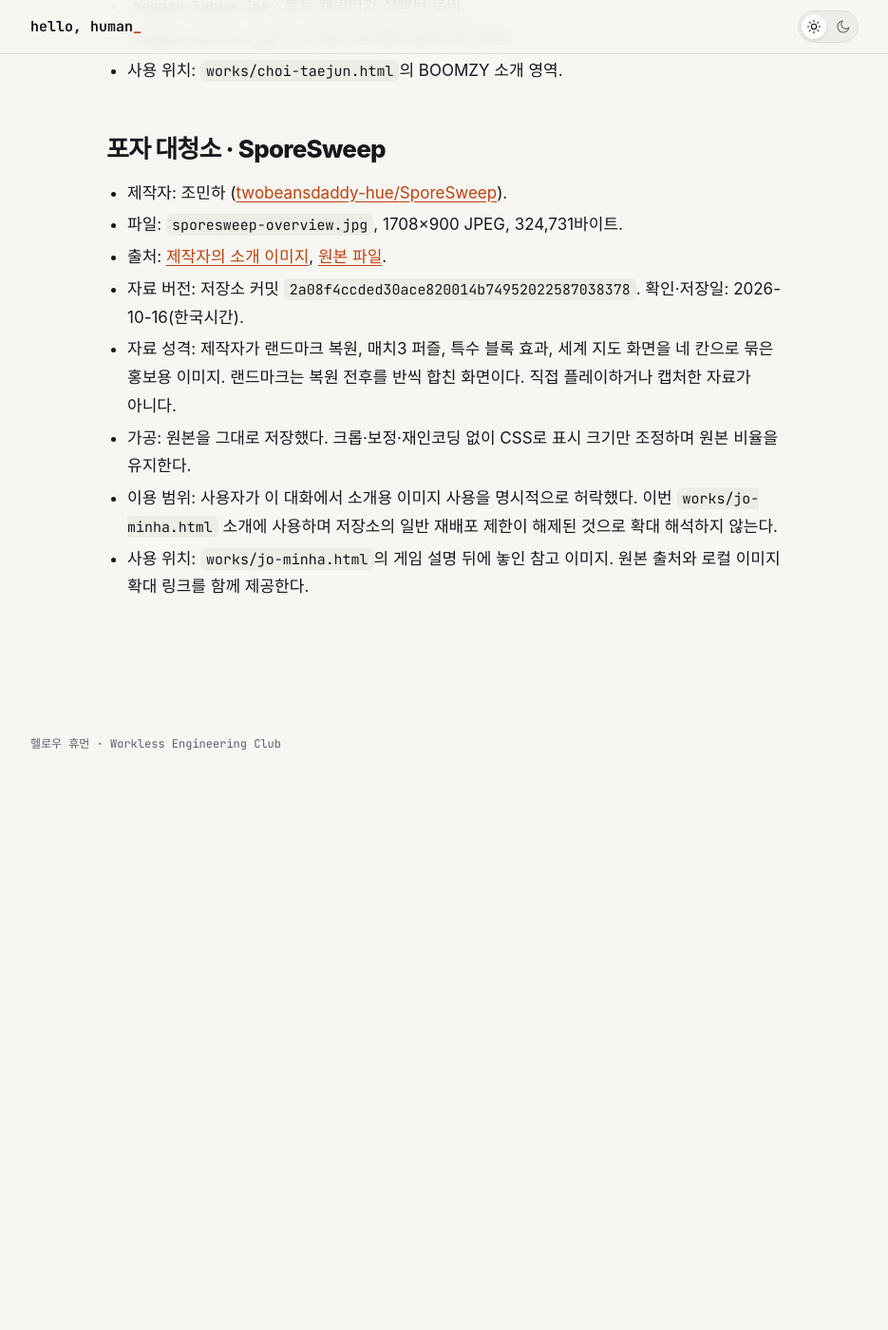
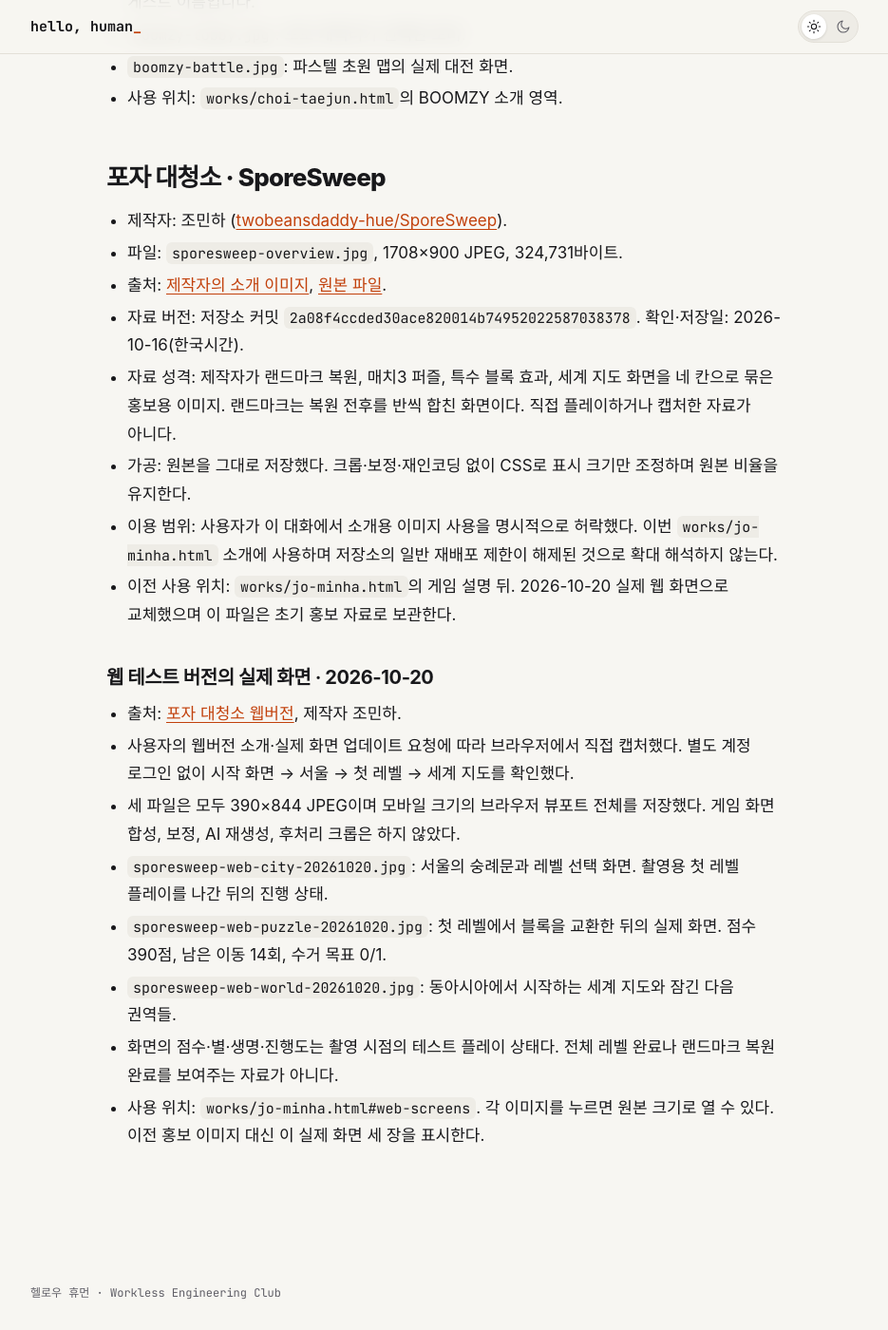
Before and after one commit to SoorimSun/hello-human, a Jekyll site: the page built from assets/works/README.md, in a window 1280 px wide and 1400 px high, scrolled down 1898 px. Shown: the whole window at 95% size, without its empty margins (172-1107 px from the left). Built offline with Jekyll 4.4.1, drawn with Linux system fonts in a browser that asks for light colours; some web fonts are replaced; our own code applies the rules of GitHub Pages for plain Markdown files; before the commit the page ends 2720 px from its top, so only the background shows below that; some of the changed text lies outside the part shown.

Commit message:
docs(works): update SporeSweep showcase with playable web version

```diff
--- a/assets/works/README.md
+++ b/assets/works/README.md
@@ -2,7 +2,7 @@
 
 아래 최태준의 작업물 이미지는 2026-10-11(한국시간)에 실제 서비스에서 직접 캡처한 JPEG입니다. 기본 크기는 1280×720이며, 스크롤 영역을 캡처한 코스피 맵은 1265×712, 부동산맵은 1265×988입니다. 이미지 편집이나 게임 화면 합성 없이 사용하며, 원본을 새 탭에서 열 수 있도록 연결합니다. 화면에 보이는 시장 수치와 게임 상태는 촬영 시점 기준입니다.
 
-포자 대청소는 제작자가 제공한 홍보 이미지이며 별도 출처와 이용 범위를 해당 절에 기록했습니다.
+포자 대청소는 제작자 제공 홍보 이미지와 직접 캡처한 웹버전 화면을 구분해 출처와 이용 범위를 해당 절에 기록했습니다.
 
 ## K-Stock Hub
 
@@ -58,4 +58,15 @@
 - 자료 성격: 제작자가 랜드마크 복원, 매치3 퍼즐, 특수 블록 효과, 세계 지도 화면을 네 칸으로 묶은 홍보용 이미지. 랜드마크는 복원 전후를 반씩 합친 화면이다. 직접 플레이하거나 캡처한 자료가 아니다.
 - 가공: 원본을 그대로 저장했다. 크롭·보정·재인코딩 없이 CSS로 표시 크기만 조정하며 원본 비율을 유지한다.
 - 이용 범위: 사용자가 이 대화에서 소개용 이미지 사용을 명시적으로 허락했다. 이번 `works/jo-minha.html` 소개에 사용하며 저장소의 일반 재배포 제한이 해제된 것으로 확대 해석하지 않는다.
-- 사용 위치: `works/jo-minha.html`의 게임 설명 뒤에 놓인 참고 이미지. 원본 출처와 로컬 이미지 확대 링크를 함께 제공한다.
+- 이전 사용 위치: `works/jo-minha.html`의 게임 설명 뒤. 2026-10-20 실제 웹 화면으로 교체했으며 이 파일은 초기 홍보 자료로 보관한다.
+
+### 웹 테스트 버전의 실제 화면 · 2026-10-20
+
+- 출처: [포자 대청소 웹버전](https://play.code404.app/), 제작자 조민하.
+- 사용자의 웹버전 소개·실제 화면 업데이트 요청에 따라 브라우저에서 직접 캡처했다. 별도 계정 로그인 없이 시작 화면 → 서울 → 첫 레벨 → 세계 지도를 확인했다.
+- 세 파일은 모두 390×844 JPEG이며 모바일 크기의 브라우저 뷰포트 전체를 저장했다. 게임 화면 합성, 보정, AI 재생성, 후처리 크롭은 하지 않았다.
+- `sporesweep-web-city-20261020.jpg`: 서울의 숭례문과 레벨 선택 화면. 촬영용 첫 레벨 플레이를 나간 뒤의 진행 상태.
+- `sporesweep-web-puzzle-20261020.jpg`: 첫 레벨에서 블록을 교환한 뒤의 실제 화면. 점수 390점, 남은 이동 14회, 수거 목표 0/1.
+- `sporesweep-web-world-20261020.jpg`: 동아시아에서 시작하는 세계 지도와 잠긴 다음 권역들.
+- 화면의 점수·별·생명·진행도는 촬영 시점의 테스트 플레이 상태다. 전체 레벨 완료나 랜드마크 복원 완료를 보여주는 자료가 아니다.
+- 사용 위치: `works/jo-minha.html#web-screens`. 각 이미지를 누르면 원본 크기로 열 수 있다. 이전 홍보 이미지 대신 이 실제 화면 세 장을 표시한다.
--- a/index.html
+++ b/index.html
@@ -303,14 +303,14 @@
         <div class="member-work-intro">
           <p class="member-work-byline">조민하의 작업물</p>
           <h3>퍼즐을 풀고,<br>도시를 되살리다.</h3>
-          <p>퍼즐에서 모은 별로 도시를 복원하는 모바일 게임 포자 대청소. AI로 그림과 소리를 만들고, iOS에서 Android까지 이어간 제작 과정을 만나보세요.</p>
-          <span class="member-work-cta">포자 대청소 구경하기 <span aria-hidden="true">→</span></span>
+          <p>퍼즐에서 모은 별로 도시를 복원하는 포자 대청소. 이제 테스트용 웹버전에서 먼저 플레이할 수 있습니다. 실제 게임 화면과 AI 제작 이야기를 만나보세요.</p>
+          <span class="member-work-cta">실제 화면과 웹 플레이 안내 <span aria-hidden="true">→</span></span>
         </div>
         <ul class="member-work-list" aria-label="포자 대청소 소개">
           <li><span>SporeSweep</span><small>매치3 퍼즐 · 랜드마크 복원</small></li>
           <li><span>세계 여행</span><small>8개 권역 · 24개 도시 · 380개 레벨</small></li>
-          <li><span>iOS</span><small>출시를 위한 계정 준비 중</small></li>
-          <li><span>Android</span><small>Kotlin 전환 · 출시 전 테스트 중</small></li>
+          <li><span>웹 테스트</span><small>지금 플레이 가능 · 실제 광고 없음</small></li>
+          <li><span>iOS</span><small>앱스토어 출시 준비 중</small></li>
         </ul>
       </a>
 
--- a/works/jo-minha.html
+++ b/works/jo-minha.html
@@ -5,10 +5,10 @@
 <meta name="viewport" content="width=device-width, initial-scale=1">
 <meta name="robots" content="noindex, nofollow, noarchive">
 <title>조민하의 작업물 · 포자 대청소 · 헬로우 휴먼</title>
-<meta name="description" content="조민하의 모바일 퍼즐 게임 포자 대청소(SporeSweep). AI로 만든 그림과 소리, 24개 도시와 380개 레벨, Swift에서 Kotlin으로 이어진 제작 여정을 소개합니다. 현재 출시 준비 중입니다.">
+<meta name="description" content="조민하의 퍼즐 게임 포자 대청소(SporeSweep)를 이제 웹에서 먼저 만나보세요. 실제 플레이 화면과 AI 제작 과정을 소개합니다. 앱스토어 출시 전 테스트용 웹으로, 제작자 안내에 따르면 실제 광고는 없습니다.">
 <meta property="og:type" content="website">
 <meta property="og:title" content="조민하의 작업물 · 포자 대청소">
-<meta property="og:description" content="퍼즐을 풀고, 도시를 되살리다. AI와 함께 만든 모바일 게임 SporeSweep의 세계와 Android로 이어진 제작 이야기.">
+<meta property="og:description" content="퍼즐을 풀고, 도시를 되살리다. 웹에서 먼저 플레이할 수 있는 SporeSweep의 실제 화면과 AI 제작 이야기.">
 <link rel="stylesheet" href="https://cdn.jsdelivr.net/gh/orioncactus/pretendard@v1.3.9/dist/web/variable/pretendardvariable-dynamic-subset.min.css">
 <link rel="preconnect" href="https://fonts.googleapis.com">
 <link rel="preconnect" href="https://fonts.gstatic.com" crossorigin>
@@ -16,7 +16,7 @@
 <script src="../assets/theme.js?v=3"></script>
 <link rel="stylesheet" href="../assets/style.css?v=9">
 <link rel="stylesheet" href="../assets/showcase.css?v=3">
-<link rel="stylesheet" href="../assets/work-sporesweep.css?v=3">
+<link rel="stylesheet" href="../assets/work-sporesweep.css?v=4">
 <link rel="stylesheet" href="../assets/content-updates.css?v=1">
 </head>
 <body class="work-page spore-page">
@@ -35,9 +35,13 @@
         <div>
           <p class="work-hero-title">퍼즐을 풀고,<br><span>도시를 되살리다.</span></p>
           <p class="spore-name">포자 대청소 <span>SporeSweep</span></p>
-          <p class="work-hero-description">블록을 맞추고 모은 별로, 외계 포자에 뒤덮인 도시를 되살립니다. 조민하 님이 AI와 함께 만든 모바일 게임 ‘포자 대청소’. 퍼즐을 푸는 재미에 세계의 랜드마크를 하나씩 복원하는 즐거움을 더했습니다.</p>
-          <p class="spore-status"><span aria-hidden="true"></span>출시 준비 중 · Android 출시 전 테스트</p>
-          <p class="work-source-note"><time datetime="2026-10-16">2026.10.16</time> 소개</p>
+          <p class="work-hero-description">블록을 맞추고 모은 별로, 외계 포자에 뒤덮인 도시를 되살립니다. 조민하 님이 AI와 함께 만든 퍼즐 게임 ‘포자 대청소’. 퍼즐을 푸는 재미에 세계의 랜드마크를 하나씩 복원하는 즐거움을 더했습니다.</p>
+          <p class="spore-status"><span aria-hidden="true"></span>웹 테스트 버전 공개 · 앱스토어 출시 준비</p>
+          <div class="work-actions spore-hero-actions">
+            <a class="work-button is-primary" href="https://play.code404.app/" target="_blank" rel="noopener noreferrer">웹에서 플레이 <span aria-hidden="true">↗</span><span class="work-sr-only"> (새 탭)</span></a>
+            <a class="work-button" href="#web-screens">실제 화면 보기 <span aria-hidden="true">↓</span></a>
+          </div>
+          <p class="work-source-note"><time datetime="2026-10-16">2026.10.16</time> 소개 · <time datetime="2026-10-20">2026.10.20</time> 업데이트</p>
         </div>
         <figure class="spore-journey" aria-labelledby="journey-caption">
           <p class="spore-journey-label">한 판에서, 한 도시로</p>
@@ -61,7 +65,7 @@
       <nav class="work-index" aria-label="소개 바로가기">
         <a href="#game"><span>포자 대청소</span><small>어떤 게임인가요 <span aria-hidden="true">↘</span></small></a>
         <a href="#making"><span>AI와 함께 만드는 세계</span><small>그림·소리·레벨 <span aria-hidden="true">↘</span></small></a>
-        <a href="#platforms"><span>iOS에서 Android로</span><small>출시를 향한 다음 걸음 <span aria-hidden="true">↘</span></small></a>
+        <a href="#platforms"><span>웹에서 먼저 만나기</span><small>플레이 링크 · 공개 현황 <span aria-hidden="true">↘</span></small></a>
       </nav>
     </div>
   </section>
@@ -80,21 +84,40 @@
           <div><dt>여행의 규모</dt><dd>8개 권역 · 24개 도시 · 380개 정식 레벨</dd></div>
           <div><dt>퍼즐의 변화</dt><dd>특수 블록 3종과 조합 6종<br>다양한 장애물과 아이템 3종</dd></div>
           <div><dt>쌓이는 성취</dt><dd>레벨별 별과 점수 · 랜드마크 복원 · 다음 도시 열기</dd></div>
-          <div><dt>플레이 화면</dt><dd>모바일 세로 화면 · 한국어와 영어</dd></div>
+          <div><dt>플레이 화면</dt><dd>세로형 화면 · 한국어와 영어</dd></div>
         </dl>
         <div class="work-actions">
-          <a class="work-button is-primary" href="https://github.com/twobeansdaddy-hue/SporeSweep" target="_blank" rel="noopener noreferrer">GitHub 둘러보기 <span aria-hidden="true">↗</span><span class="work-sr-only"> (새 탭)</span></a>
+          <a class="work-button" href="https://github.com/twobeansdaddy-hue/SporeSweep" target="_blank" rel="noopener noreferrer">GitHub 둘러보기 <span aria-hidden="true">↗</span><span class="work-sr-only"> (새 탭)</span></a>
         </div>
       </div>
-      <figure class="spore-overview">
-        <a href="../assets/works/sporesweep-overview.jpg" target="_blank" rel="noopener noreferrer" aria-label="포자 대청소 소개 이미지 크게 보기 (새 탭)">
-          <img src="../assets/works/sporesweep-overview.jpg" width="1708" height="900" fetchpriority="high" alt="포자 대청소의 네 가지 화면. 숭례문 복원 전후, 오염 물질을 아래로 옮기는 매치3 퍼즐, 특수 블록의 연쇄 효과, 정화한 지역이 초록으로 바뀌는 세계 지도.">
-        </a>
-        <figcaption>
-          <span>조민하 님의 <a href="https://github.com/twobeansdaddy-hue/SporeSweep/blob/2a08f4ccded30ace820014b74952022587038378/Docs/images/overview.jpg" target="_blank" rel="noopener noreferrer">게임 소개 이미지 ↗</a>. 랜드마크는 복원 전후를 합쳐 보여줍니다.</span>
-          <a class="spore-enlarge" href="../assets/works/sporesweep-overview.jpg" target="_blank" rel="noopener noreferrer">크게 보기 ↗<span class="work-sr-only"> (새 탭)</span></a>
-        </figcaption>
-      </figure>
+      <section id="web-screens" class="spore-web-screens" aria-labelledby="web-screens-title">
+        <div class="spore-screens-heading">
+          <p class="label">PLAY IN YOUR BROWSER</p>
+          <h3 id="web-screens-title">지금 웹에서 만날 수 있는 화면</h3>
+          <p>서울에서 첫 퍼즐을 열고, 블록을 움직여 길을 내고, 다음 도시로 이어질 지도를 살펴봤습니다.</p>
+        </div>
+        <div class="work-gallery spore-screen-grid">
+          <figure>
+            <a href="../assets/works/sporesweep-web-city-20261020.jpg" target="_blank" rel="noopener noreferrer" aria-label="서울과 레벨 선택 화면 크게 보기 (새 탭)">
+              <img src="../assets/works/sporesweep-web-city-20261020.jpg" width="390" height="844" loading="lazy" decoding="async" alt="웹버전의 서울 화면. 포자에 뒤덮인 숭례문과 복원 진행 0/9, 첫 레벨부터 시작하는 선택 화면.">
+            </a>
+            <figcaption><strong>서울에서 시작하는 복원 여행</strong>숭례문과 레벨 선택 화면. 퍼즐에서 얻은 별로 복원을 이어갑니다.</figcaption>
+          </figure>
+          <figure>
+            <a href="../assets/works/sporesweep-web-puzzle-20261020.jpg" target="_blank" rel="noopener noreferrer" aria-label="첫 레벨 플레이 화면 크게 보기 (새 탭)">
+              <img src="../assets/works/sporesweep-web-puzzle-20261020.jpg" width="390" height="844" loading="lazy" decoding="async" alt="웹버전 레벨 1의 실제 플레이 화면. 블록을 교환한 뒤 390점, 남은 이동 14회가 표시되고 오염 물질 아래로 퍼즐 보드가 이어집니다.">
+            </a>
+            <figcaption><strong>한 수씩 길을 여는 퍼즐</strong>첫 레벨에서 블록을 교환한 장면. 아래 수거함까지 오염 물질을 내려보냅니다.</figcaption>
+          </figure>
+          <figure>
+            <a href="../assets/works/sporesweep-web-world-20261020.jpg" target="_blank" rel="noopener noreferrer" aria-label="세계 지도 화면 크게 보기 (새 탭)">
+              <img src="../assets/works/sporesweep-web-world-20261020.jpg" width="390" height="844" loading="lazy" decoding="async" alt="웹버전의 세계 지도. 8개 권역이 표시되고, 동아시아에서 시작해 다음 권역을 차례로 여는 구성이 보입니다.">
+            </a>
+            <figcaption><strong>다음 도시로 이어지는 지도</strong>동아시아에서 출발해 8개 권역으로 이어지는 여정을 살펴볼 수 있습니다.</figcaption>
+          </figure>
+        </div>
+        <p class="work-gallery-note"><time datetime="2026-10-20">2026.10.20</time> <a href="https://play.code404.app/" target="_blank" rel="noopener noreferrer">웹버전</a>에서 직접 캡처했습니다. 화면을 누르면 크게 볼 수 있습니다.</p>
+      </section>
     </article>
     <article id="making" class="work-project" aria-labelledby="making-title">
       <header class="work-project-heading">
@@ -127,28 +150,38 @@
     </article>
     <article id="platforms" class="work-project" aria-labelledby="platforms-title">
       <header class="work-project-heading">
-        <p class="label">SWIFT → KOTLIN</p>
-        <h2 id="platforms-title">같은 게임을,<br>Android에서도.</h2>
-        <p class="work-one-liner">iOS에서 만든 세계를<br>Kotlin으로 이어갑니다.</p>
+        <p class="label">iOS · ANDROID · WEB</p>
+        <h2 id="platforms-title">이제 웹에서,<br>먼저 한 판.</h2>
+        <p class="work-one-liner">앱스토어를 기다리는 동안<br>브라우저로 만나요.</p>
       </header>
       <div class="work-project-body">
-        <p class="work-description">iOS에서 만든 게임은 이제 Android로 이어지고 있습니다. Swift로 작성한 게임 규칙과 기능을 Kotlin으로 옮기고, 그림·소리·레벨 파일은 함께 사용합니다. 같은 세계를 두 플랫폼에서 만날 수 있도록 화면은 각 플랫폼에 맞게 구성했습니다.</p>
-        <p class="work-description">옮기는 과정에서는 두 버전의 결과를 나란히 확인하는 테스트도 마련했습니다. iOS의 플레이 기록을 Android에서 다시 실행해, 같은 조작을 했을 때 보드와 점수, 게임 안에서 일어나는 변화가 같은지 비교하는 방식입니다.</p>
-        <div class="spore-platforms" aria-label="플랫폼별 출시 준비 상태">
+        <p class="work-description">앱스토어 출시를 준비하는 동안, 조민하 님은 게임을 웹으로도 옮겨 서비스를 시작했습니다. 이제 링크를 열면 별도 앱 설치 없이 브라우저에서 바로 플레이할 수 있습니다.</p>
+        <p class="work-description">현재 공개된 웹은 테스트용 버전입니다. 제작자 안내에 따르면 실제 광고는 붙이지 않았습니다. 먼저 한 판을 즐겨보며 퍼즐과 도시 복원이 어떻게 이어지는지 만나보세요.</p>
+        <div class="spore-platforms" aria-label="플랫폼별 공개 상태">
+          <section class="spore-web-platform">
+            <p class="spore-platform-label">WEB</p>
+            <h3>테스트 버전 공개</h3>
+            <p>브라우저에서 바로 플레이 · 실제 광고 없음(제작자 안내)</p>
+            <a class="work-button is-primary" href="https://play.code404.app/" target="_blank" rel="noopener noreferrer">웹에서 플레이 <span aria-hidden="true">↗</span><span class="work-sr-only"> (새 탭)</span></a>
+          </section>
           <section>
             <p class="spore-platform-label">iOS</p>
-            <h3>계정 준비 단계</h3>
+            <h3>앱스토어 출시 준비</h3>
             <p>Swift · SwiftUI · SpriteKit</p>
-            <p>iOS 출시를 위한 계정을 준비하고 있습니다.</p>
+            <p>아직 앱스토어에는 올라오지 않았습니다. 그동안 웹버전으로 먼저 체험할 수 있습니다.</p>
           </section>
           <section>
             <p class="spore-platform-label">ANDROID</p>
-            <h3>출시 전 테스트 중</h3>
+            <h3>Kotlin으로 이어진 개발</h3>
             <p>Kotlin · Jetpack Compose</p>
-            <p>Kotlin으로 옮긴 Android 버전의 출시 전 테스트를 진행하고 있습니다.</p>
+            <p>iOS의 게임 규칙과 기능을 Kotlin으로 옮기며 플랫폼을 넓혀왔습니다.</p>
           </section>
         </div>
-        <p class="spore-release-note">두 플랫폼 모두 아직 정식 출시 전입니다. <time datetime="2026-10-16">2026.10.16 기준</time></p>
+        <p class="spore-release-note"><time datetime="2026-10-20">2026.10.20 업데이트</time>웹 공개와 앱스토어 미출시 현황은 제작자가 전한 소식을 반영했습니다.</p>
+        <aside class="work-note">
+          <h3>같은 게임을 여러 플랫폼으로</h3>
+          <p>Swift로 만든 iOS 게임을 Kotlin으로 옮기는 과정에서는 그림·소리·레벨 파일을 함께 사용했습니다. iOS의 플레이 기록을 Android에서 다시 실행해 보드와 점수, 게임 안의 변화가 같은지 비교하는 테스트도 마련했습니다. 이제 웹에서도 이 세계를 만날 수 있습니다.</p>
+        </aside>
         <div class="work-actions">
           <a class="work-button" href="https://github.com/twobeansdaddy-hue/SporeSweep/blob/2a08f4ccded30ace820014b74952022587038378/android/PORTING.md" target="_blank" rel="noopener noreferrer">Android 전환 과정 읽기 <span aria-hidden="true">↗</span><span class="work-sr-only"> (새 탭)</span></a>
         </div>
@@ -158,10 +191,11 @@
   <section class="work-closing">
     <div class="wrap">
       <p class="label">HELLO, HUMAN</p>
-      <h2>AI와 함께 만든 세계,<br>이제 출시를 향해.</h2>
-      <p>그림과 소리, 380개 레벨을 하나로 엮고 Android까지 넓혀온 포자 대청소.<br>조민하 님은 지금, 이 세계를 플레이어에게 선보일 준비를 하고 있습니다.</p>
+      <h2>AI와 함께 만든 세계,<br>이제 직접 한 판.</h2>
+      <p>그림과 소리, 퍼즐과 도시를 하나로 엮어온 포자 대청소.<br>웹에서 첫 퍼즐을 열어보고, AI와 함께 만든 세계를 직접 만나보세요.</p>
+      <a class="work-button is-primary" href="https://play.code404.app/" target="_blank" rel="noopener noreferrer">웹에서 플레이 <span aria-hidden="true">↗</span><span class="work-sr-only"> (새 탭)</span></a>
       <a class="work-button" href="../index.html#member-works"><span aria-hidden="true">←</span> 다른 회원 작업물 보기</a>
-      <p class="work-source-note spore-source-links">공개 저장소의 제품 소개·제작 기록과 전달받은 출시 준비 현황을 바탕으로 소개합니다.</p>
+      <p class="work-source-note spore-source-links">공개 제작 기록, 직접 확인한 웹 플레이 화면, 제작자가 전한 공개 현황을 바탕으로 소개합니다.</p>
     </div>
   </section>
 </main>
```
Also changed, not shown: assets/work-sporesweep.css (+20 -8 lines), research/2026-10-20-sporesweep-web-update.md (added, +55 -0 lines), assets/works/sporesweep-web-city-20261020.jpg (added), assets/works/sporesweep-web-puzzle-20261020.jpg (added), assets/works/sporesweep-web-world-20261020.jpg (added).
